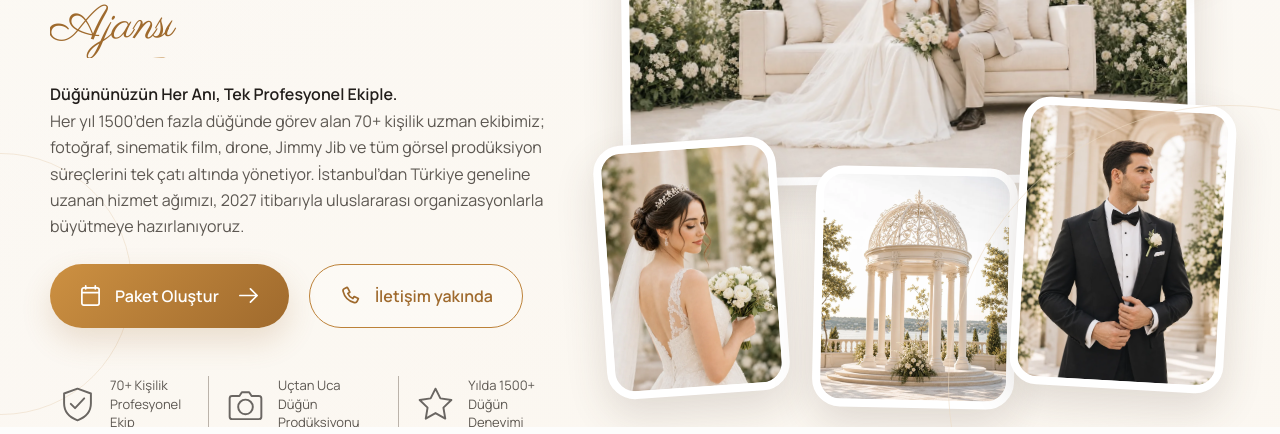
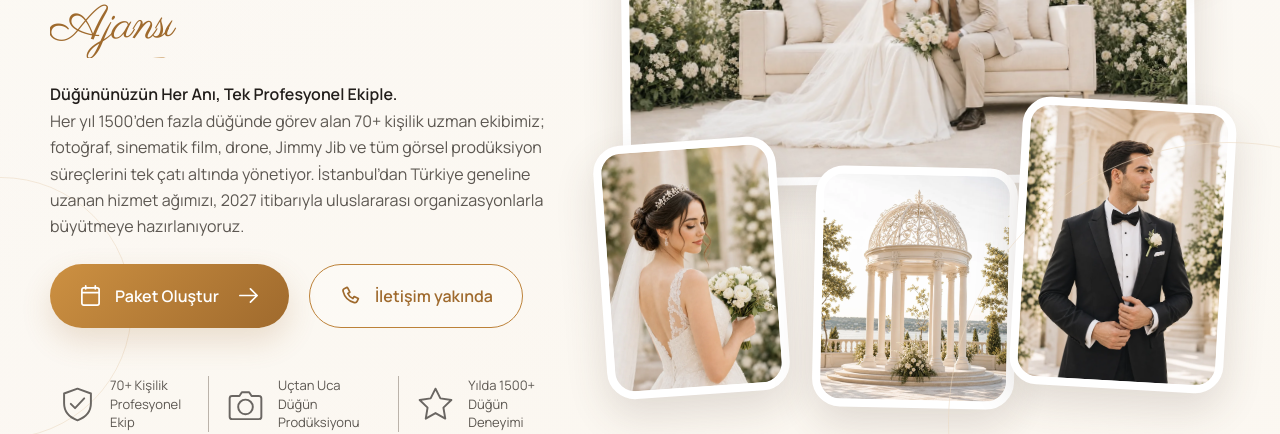
Before and after one commit to locko6634-mustafa/Dugun_Ajansim, a website: page index.html in a window 1280 px wide. Shown: the part 373-807 px from the top of the page. Drawn offline with Linux system fonts and the light colour scheme; a web font is replaced by a local one.

Commit message:
fix: hero metinlerinin dikeyde kesilmesi onlendi

```diff
--- a/css/home/home.css
+++ b/css/home/home.css
@@ -181,9 +181,8 @@
 
 .hero {
   position: relative;
-  height: calc(100svh - var(--header-height));
-  height: calc(100dvh - var(--header-height));
-  min-height: 0;
+  min-height: calc(100svh - var(--header-height));
+  min-height: calc(100dvh - var(--header-height));
   overflow: hidden;
 }
 
@@ -217,8 +216,8 @@
   align-items: center;
   gap: clamp(20px, 2.7vw, 52px);
   width: min(1435px, calc(100% - 80px));
-  height: 100%;
-  min-height: 0;
+  min-height: calc(100svh - var(--header-height));
+  min-height: calc(100dvh - var(--header-height));
   margin: 0 auto;
   padding: clamp(24px, 5dvh, 64px) 0 clamp(22px, 4dvh, 52px);
 }
@@ -442,7 +441,8 @@
   position: relative;
   align-self: center;
   width: 100%;
-  height: min(690px, calc(100% - 12px));
+  height: clamp(540px, calc(100svh - var(--header-height) - 12px), 690px);
+  height: clamp(540px, calc(100dvh - var(--header-height) - 12px), 690px);
 }
 
 .photo {
@@ -1041,7 +1041,8 @@
   }
 
   .hero-collage {
-    height: min(620px, calc(100% - 12px));
+    height: clamp(500px, calc(100svh - var(--header-height) - 12px), 620px);
+    height: clamp(500px, calc(100dvh - var(--header-height) - 12px), 620px);
   }
 
   .photo--main {
```
